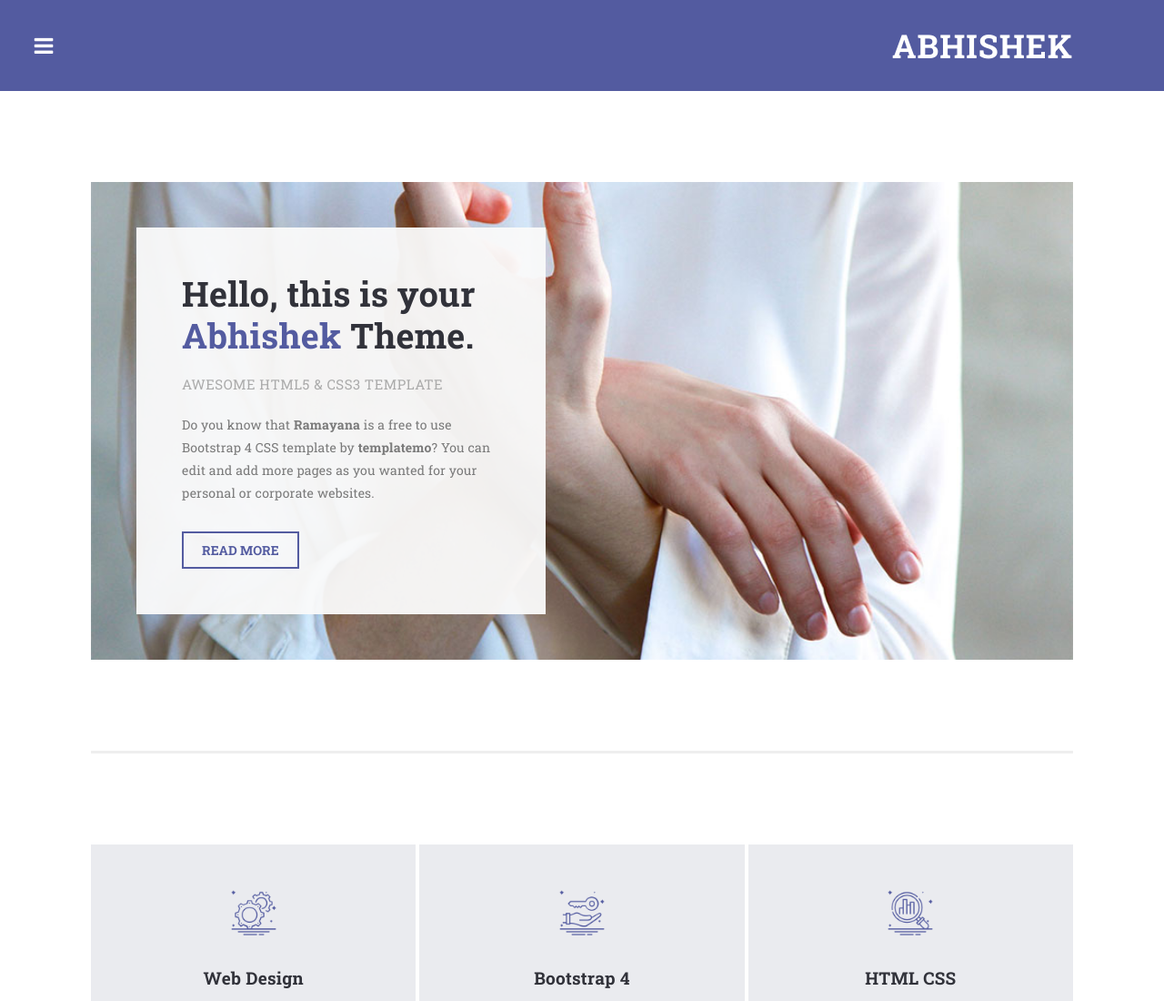
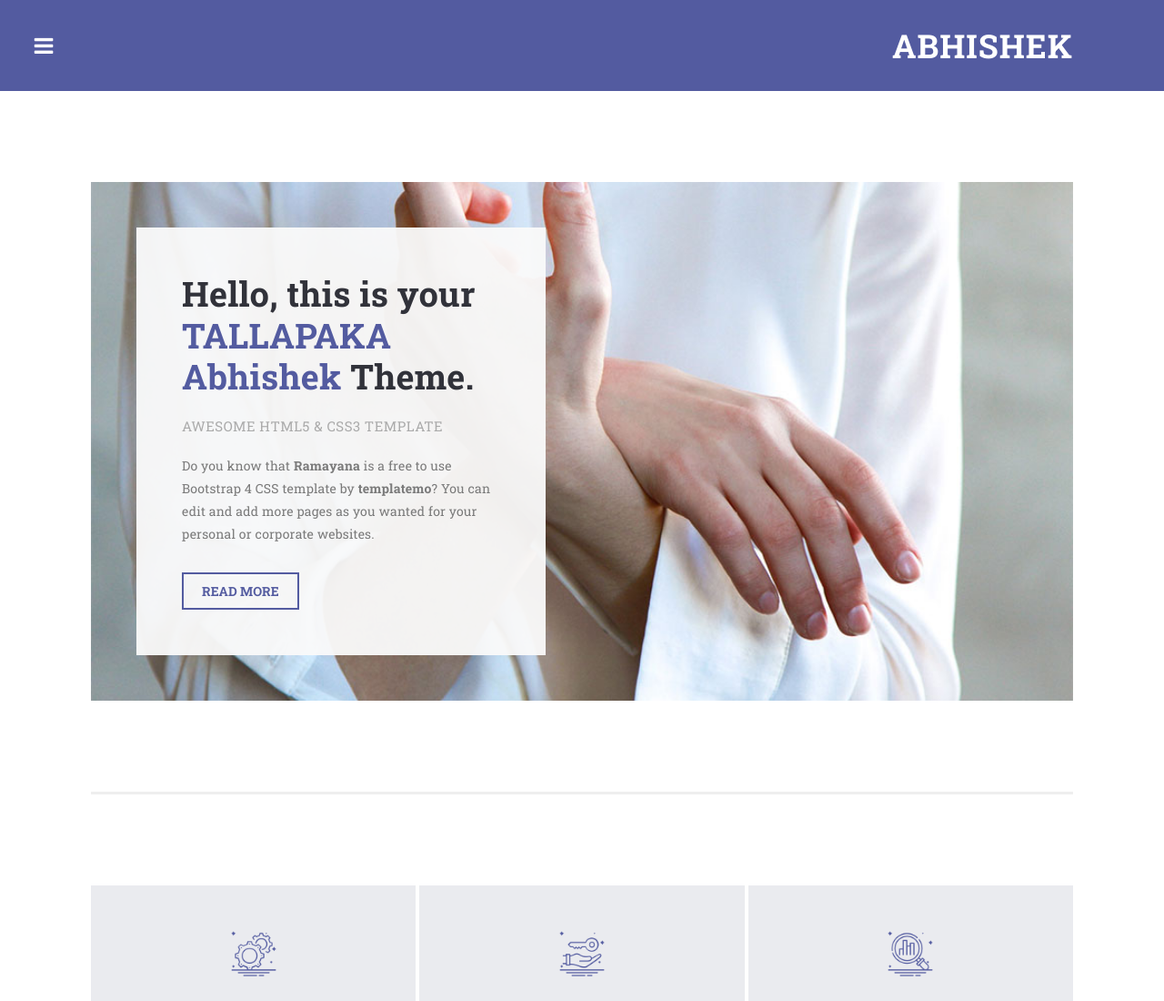
Before and after one commit to TALLAPAKAABHISHEK/TALLAPAKAABHISHEK.github.io, a plain HTML site: page index.html in a window 1280 px wide. Shown: the top 1100 px of the page at 91% size. Drawn offline with Linux system fonts and the light colour scheme.

Commit message:
Update index.html

```diff
--- a/index.html
+++ b/index.html
@@ -50,7 +50,7 @@ https://templatemo.com/tm-529-ramayana
                       <div class="row">
                         <div class="col-md-12">
                           <div class="banner-caption">
-                            <h4>Hello, this is your <em>Abhishek</em> Theme.</h4>
+                            <h4>Hello, this is your <em>TALLAPAKA Abhishek</em> Theme.</h4>
                             <span>AWESOME HTML5 &amp; CSS3 TEMPLATE</span>
                             <p>Do you know that <strong>Ramayana</strong> is a free to use Bootstrap 4 CSS template by <strong>templatemo</strong>? You can edit and add more pages as you wanted for your personal or corporate websites.</p>
                             <div class="primary-button">
```
